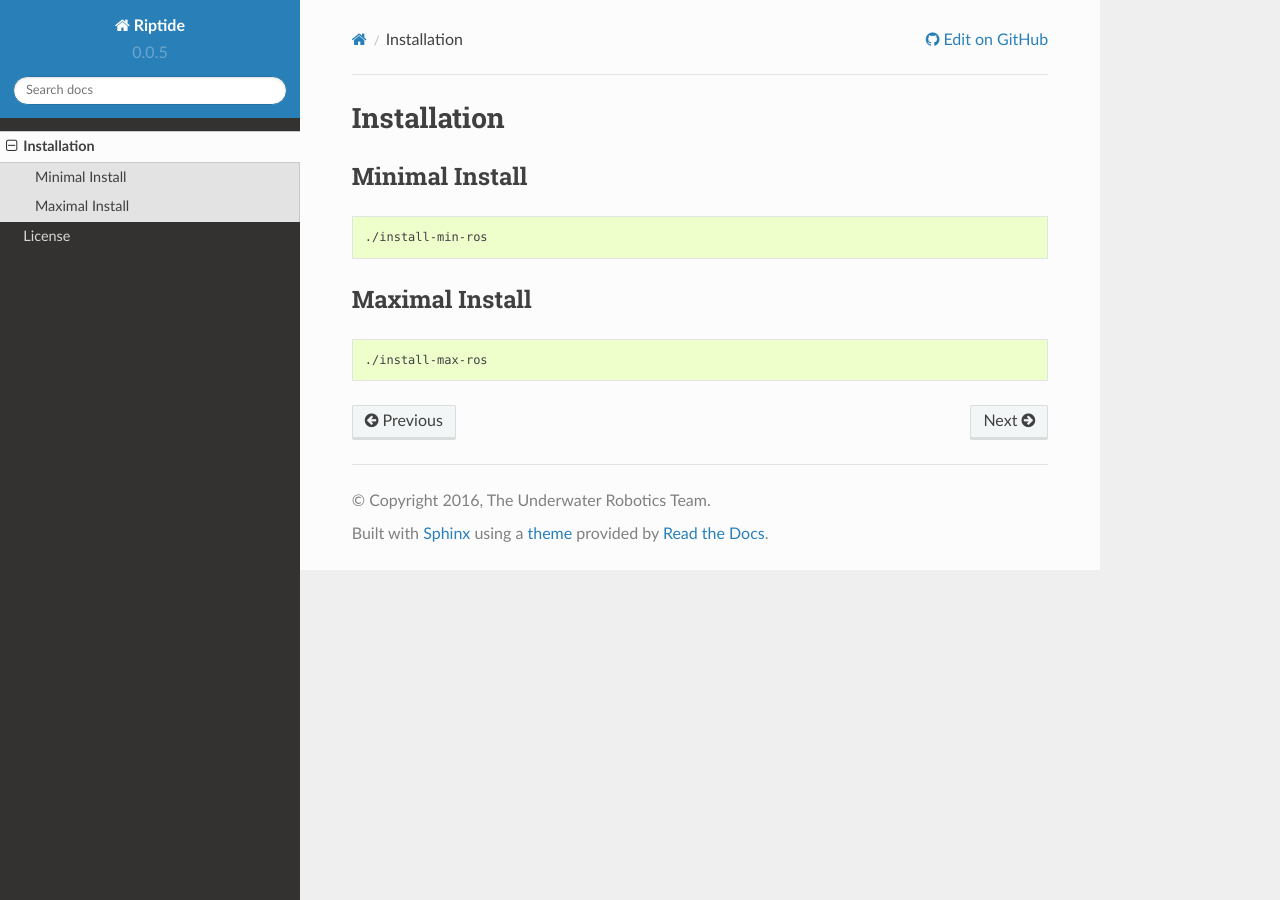
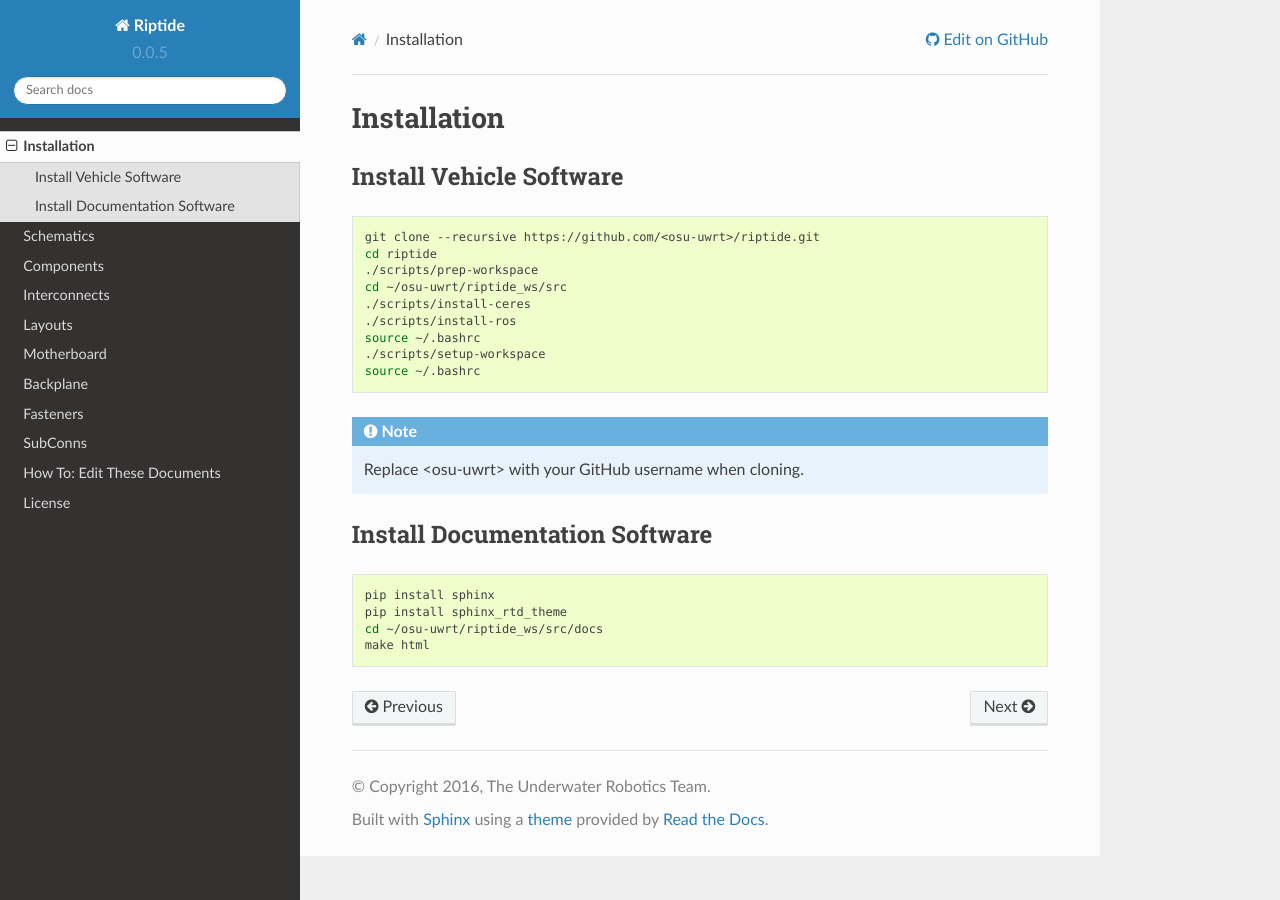
Before and after one commit to osu-uwrt/riptide, a Sphinx documentation site: the page built from source/installation.rst, in a window 1280 px wide. Built offline with Sphinx 7.4.7 and the Read the Docs theme 2.0.0, drawn with Linux system fonts in a browser that asks for light colours.

Commit message:
Generated some sample documentation.

```diff
--- /dev/null
+++ b/source/components.rst
@@ -0,0 +1,6 @@
+Components
+==========
+
+
+.. csv-table::
+   :file: _static/ElectricalBoardChipsandStuff.csv
--- a/source/installation.rst
+++ b/source/installation.rst
@@ -1,17 +1,30 @@
 Installation
 ============
 
-Minimal Install
----------------
+Install Vehicle Software
+------------------------
 
 .. code-block:: bash
 
-   ./install-min-ros
+  git clone --recursive https://github.com/<osu-uwrt>/riptide.git
+  cd riptide
+  ./scripts/prep-workspace
+  cd ~/osu-uwrt/riptide_ws/src
+  ./scripts/install-ceres
+  ./scripts/install-ros
+  source ~/.bashrc
+  ./scripts/setup-workspace
+  source ~/.bashrc
 
+.. note::
+  Replace <osu-uwrt> with your GitHub username when cloning.
 
-Maximal Install
----------------
+Install Documentation Software
+------------------------------
 
 .. code-block:: bash
 
-   ./install-max-ros
+  pip install sphinx
+  pip install sphinx_rtd_theme
+  cd ~/osu-uwrt/riptide_ws/src/docs
+  make html
--- /dev/null
+++ b/source/interconnect.rst
@@ -0,0 +1,5 @@
+Interconnects
+=============
+
+
+You can download :download:`this cabling diagram <_static/CablingDiagram.pdf>` or :download:`this block diagram <_static/FunctionalBlockDiagram(8).pdf>`.
--- /dev/null
+++ b/source/layouts.rst
@@ -0,0 +1,4 @@
+Layouts
+=======
+
+.. image:: _static/board.png
--- /dev/null
+++ b/source/schematics.rst
@@ -0,0 +1,4 @@
+Schematics
+==========
+
+.. image:: _static/schematic.png
```
Also changed, not shown: source/_static/ElectricalBoardChipsandStuff.csv (added, +36 -0 lines), source/_static/README.md (deleted, +0 -3 lines), source/backplane.rst (added, +50 -0 lines), source/editthis.rst (added, +13 -0 lines), source/fasteners.rst (added, +63 -0 lines), source/index.rst (+36 -0 lines), source/motherboard.rst (added, +35 -0 lines), source/subconns.rst (added, +56 -0 lines), source/_static/board.png (added), source/_static/schematic.png (added), 2 other files.
